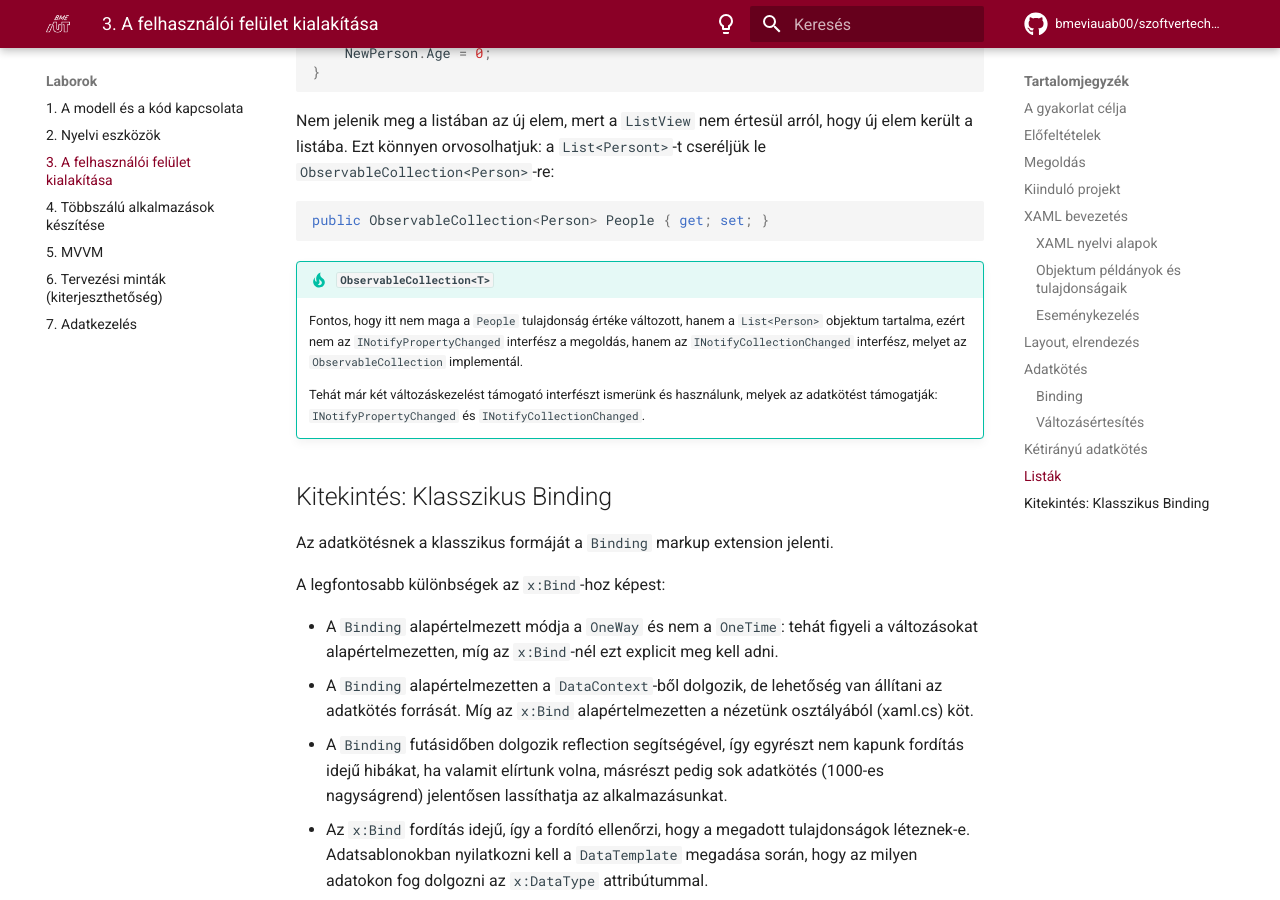
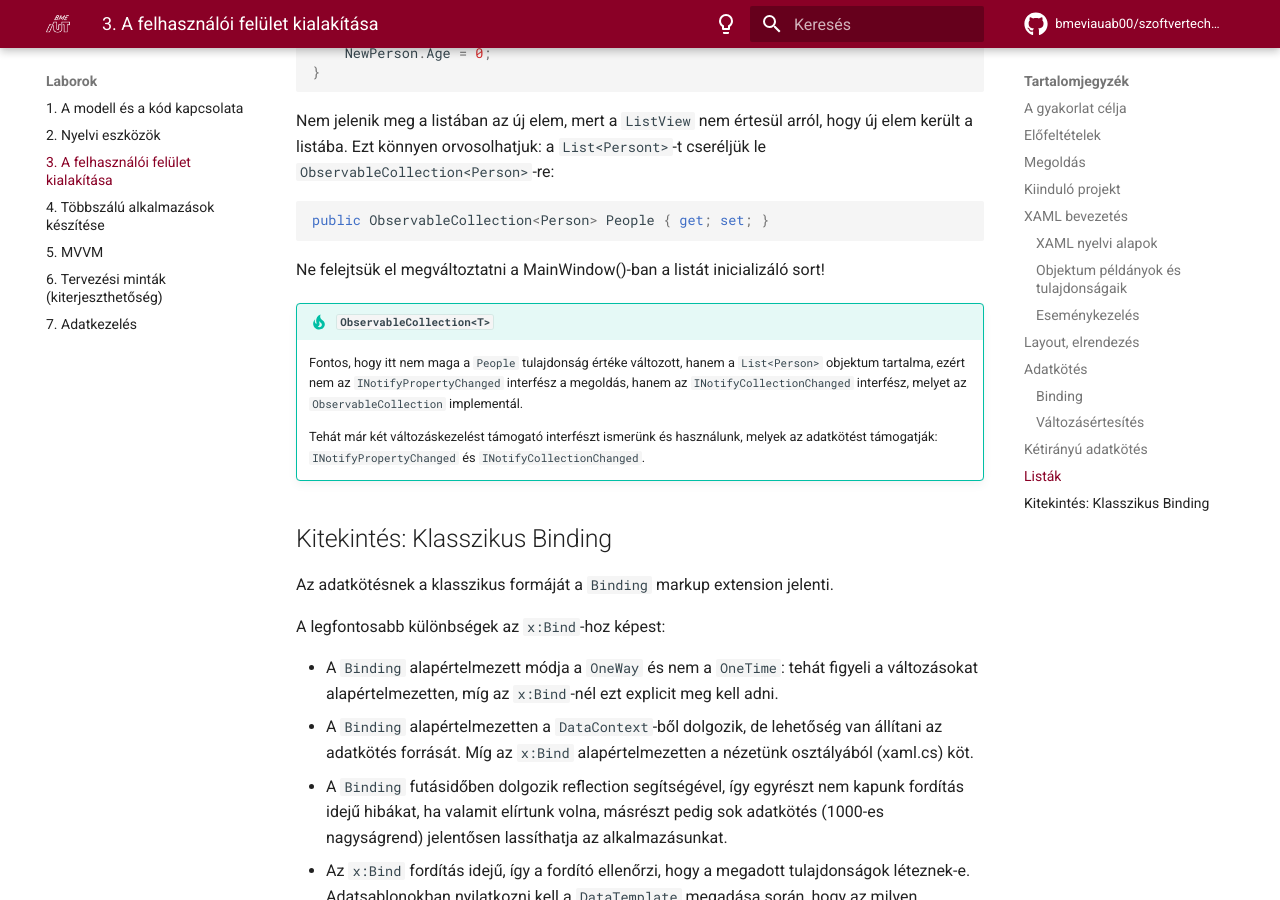
Before and after one commit to bmeviauab00/szoftvertechnikak, an MkDocs documentation site: the page built from docs/labor/3-felhasznaloi-felulet/index.md, in a window 1280 px wide and 900 px high, scrolled down 20381 px. Built offline with MkDocs 1.6.1 and Material for MkDocs 9.7.7, drawn with Linux system fonts in a browser that asks for light colours; emoji names are drawn with the system emoji font; comment, search, counter and statistics services are not loaded; the version menu is left out; some of the changed lines change nothing that is shown; some of the changed text lies outside the part shown.

Commit message:
Update index.md
- "model" importálása a VS javaslatára, a ListView használja
- "NewPerson." hozzáadása a kétirányú adatkötés bevezetésénél
- Tipp hozzáadása a listát inicializáló sor megváltoztatására

````diff
--- a/docs/labor/3-felhasznaloi-felulet/index.md
+++ b/docs/labor/3-felhasznaloi-felulet/index.md
@@ -115,7 +115,7 @@
     xmlns:x="http://schemas.microsoft.com/winfx/2006/xaml"
     xmlns:local="using:HelloXaml"
     xmlns:d="http://schemas.microsoft.com/expression/blend/2008"
-    xmlns:mc="http://schemas.openxmlformats.org/markup-compatibility/2006"
+    xmlns:mc="http://schemas.openxmlformats.org/markup-compatibility/2006" xmlns:model="using:HelloXaml.Models"
     mc:Ignorable="d">
 
     <Grid>
@@ -669,8 +669,8 @@
 Ez azért van így, mert fentebb `OneWay` adatkötést használtunk, mely csak az adatforrásból a felületre irányú adatkötést jelent. Ha azt szeretnénk, hogy az adatkötés a másik irányba is működjön (vezérlőből adatforrásba), ahhoz  **`TwoWay`**-re kell állítsuk az adatkötés módját. Ezt **kétirányű adatkötésnek** nevezzük.
 
 ```xml
-Text="{x:Bind Name, Mode=TwoWay}"
-Text="{x:Bind Age, Mode=TwoWay}"
+Text="{x:Bind NewPerson.Name, Mode=TwoWay}"
+Text="{x:Bind NewPerson.Age, Mode=TwoWay}"
 ```
 
 Próbáljuk ki! Így az adatkötés már mindkét irányba működik:
@@ -765,6 +765,7 @@
 ```csharp
 public ObservableCollection<Person> People { get; set; }
 ```
+Ne felejtsük el megváltoztatni a MainWindow()-ban a listát inicializáló sort!
 
 !!! tip "`ObservableCollection<T>`"
     Fontos, hogy itt nem maga a `People` tulajdonság értéke változott, hanem a `List<Person>` objektum tartalma, ezért nem az `INotifyPropertyChanged` interfész a megoldás, hanem az `INotifyCollectionChanged` interfész, melyet az `ObservableCollection` implementál.
````
